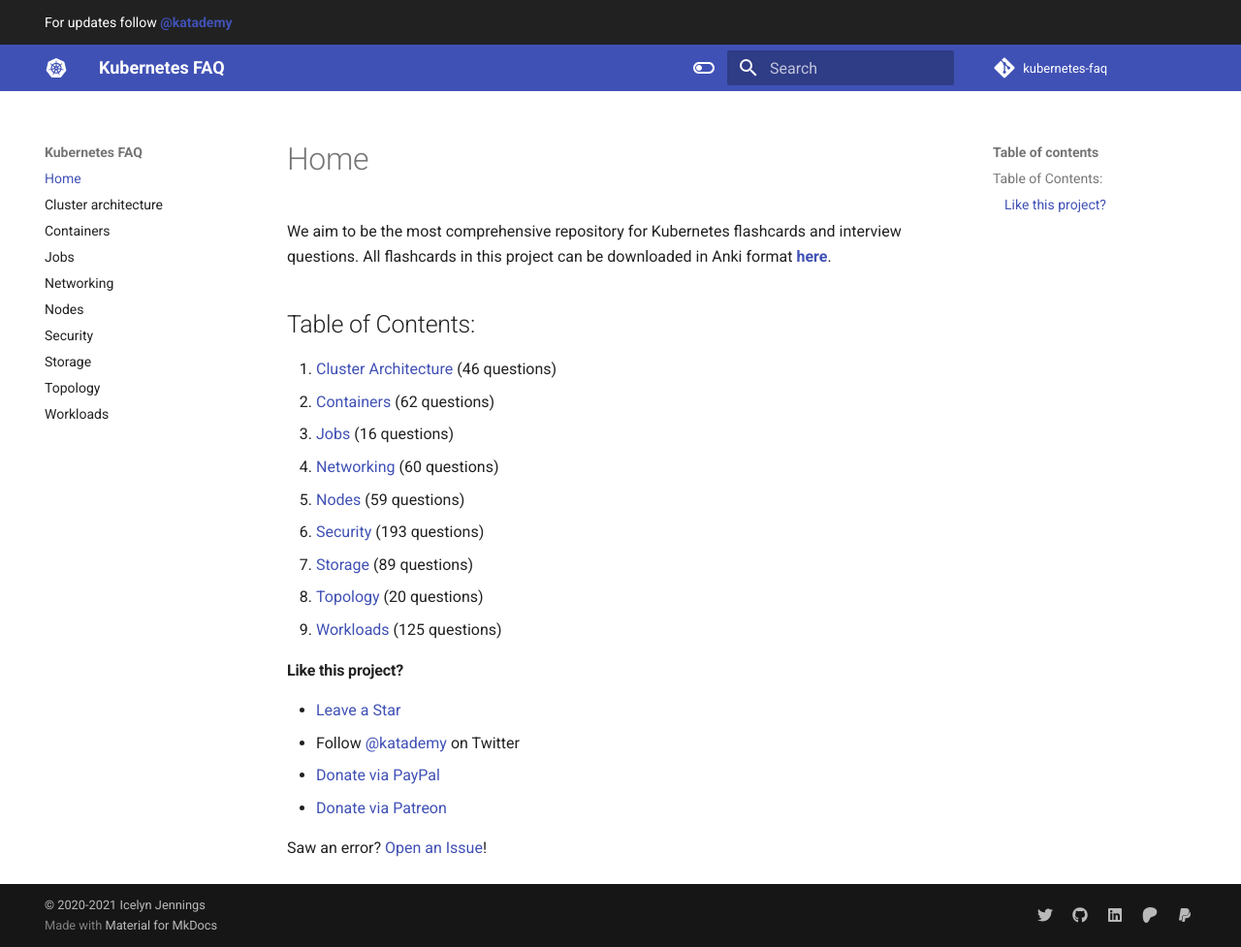
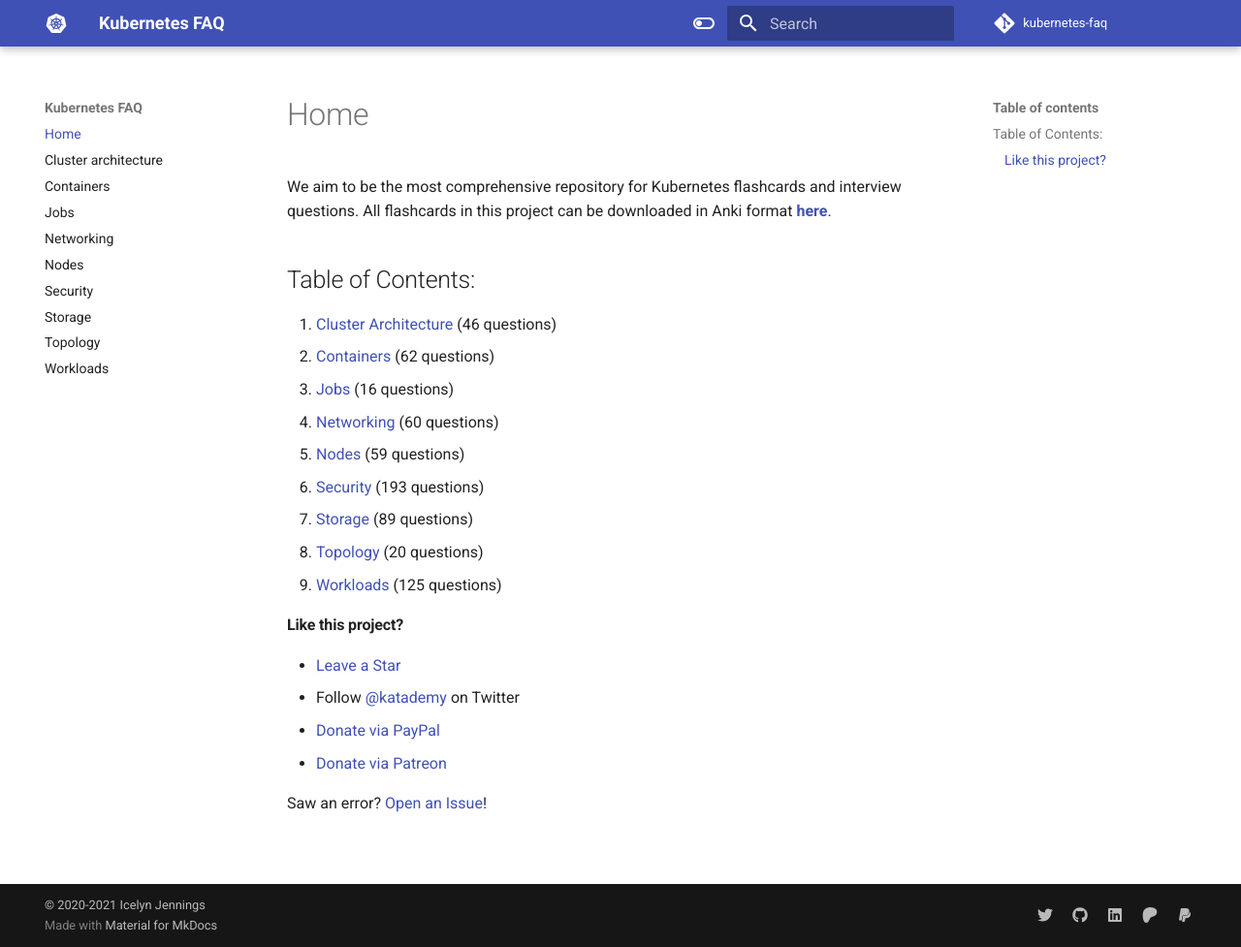
Before and after one commit to katademy-decks/kubernetes, an MkDocs documentation site: the page built from docs/index.md, in a window 1280 px wide and 977 px high. Shown: the whole window at 97% size. Built offline with MkDocs 1.6.1 and Material for MkDocs 9.7.7, drawn with Linux system fonts in a browser that asks for light colours; comment, search, counter and statistics services are not loaded.

```diff
--- a/overrides/main.html
+++ b/overrides/main.html
@@ -1,5 +1 @@
 {% extends "base.html" %}
-
-{% block announce %}
-  For updates follow <a href="https://twitter.com/katademy"><strong>@katademy</strong></a>
-{% endblock %}
```
